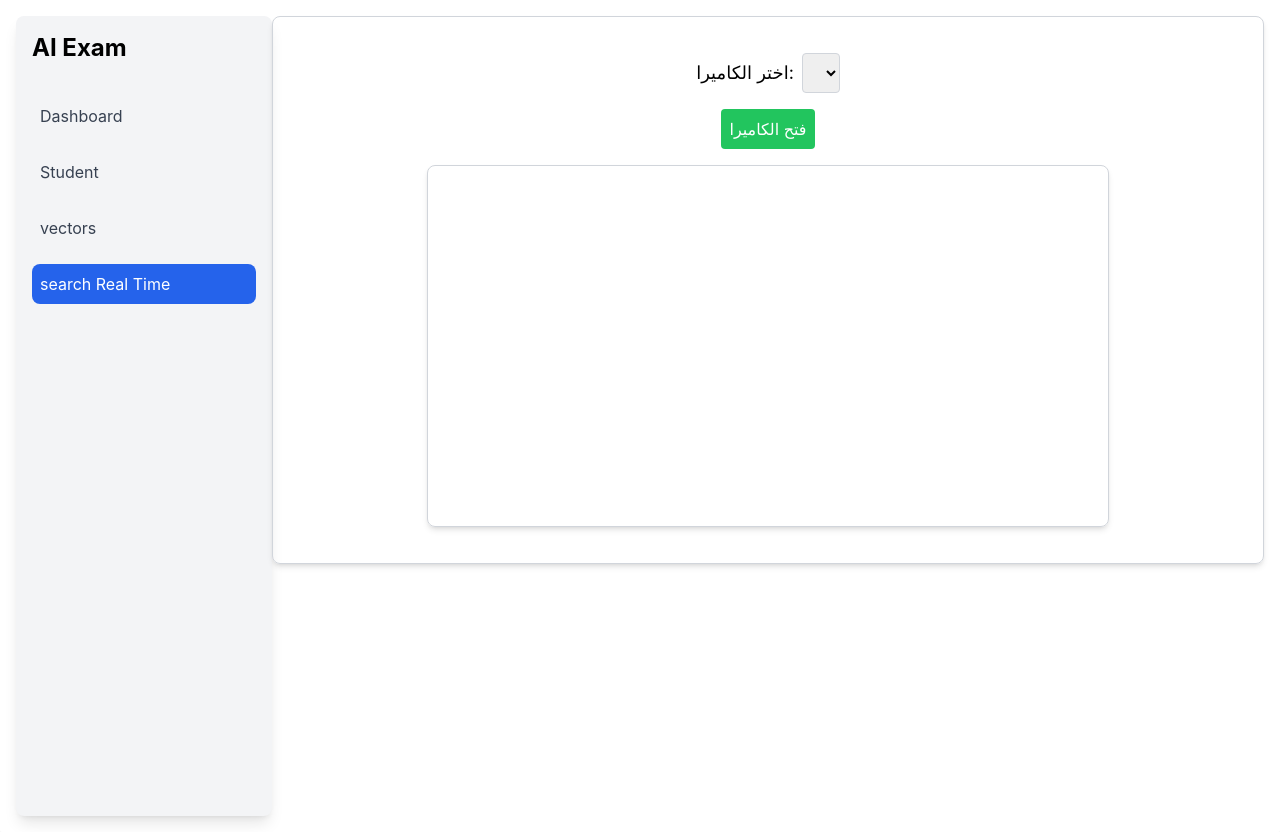
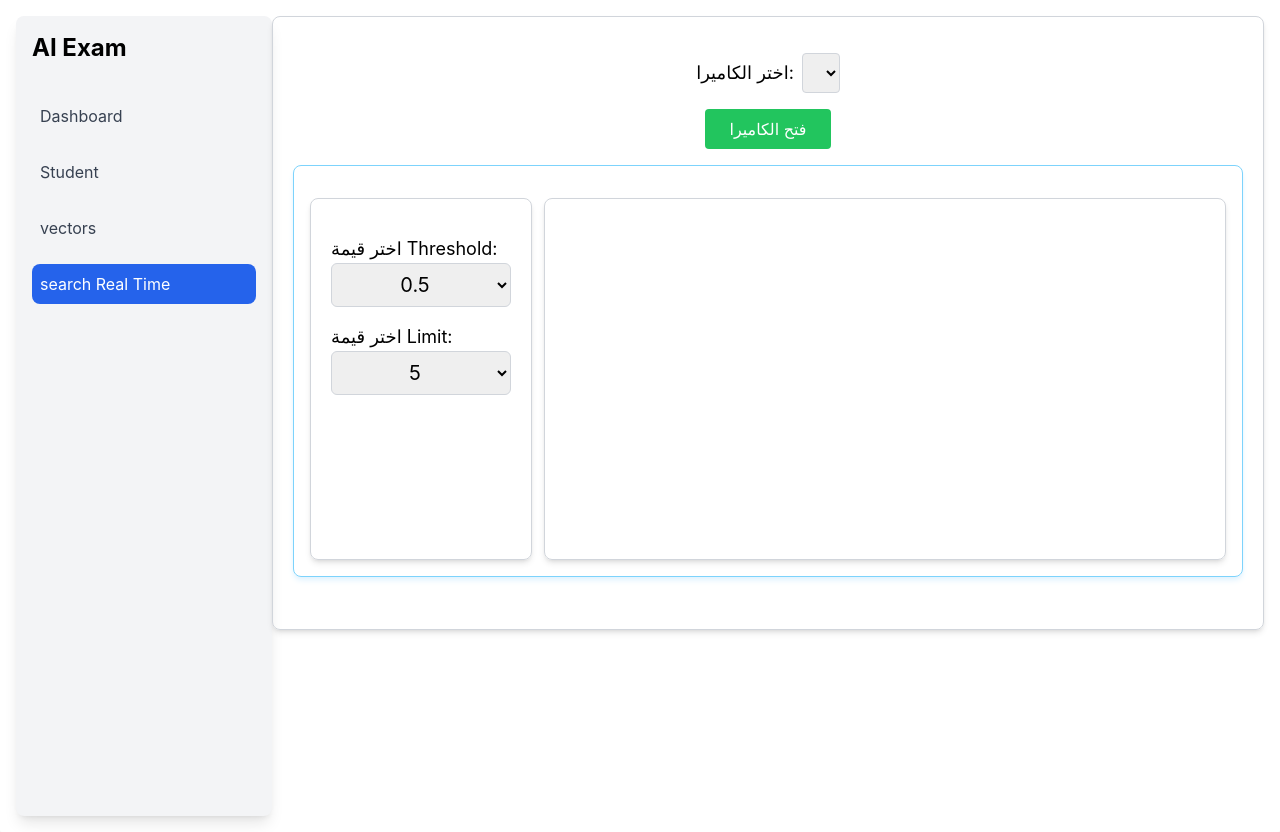
Before and after one commit to radanpro/identity, a React (Create React App) app in the folder frontend/: page /camera in a window 1280 px wide. Built offline with nearby package versions, Linux system fonts and the light colour scheme.

Commit message:
add dropdowns for thresdhold and limit,  automatically close camera after capturing image, and use selected values in formData

```diff
--- a/frontend/src/components/CameraControls.jsx
+++ b/frontend/src/components/CameraControls.jsx
@@ -11,7 +11,7 @@ const CameraControls = ({
       {!cameraActive ? (
         <button
           onClick={startCamera}
-          className="p-2 bg-green-500 text-white rounded"
+          className="p-2 px-6 bg-green-500 text-white rounded text-base"
         >
           فتح الكاميرا
         </button>
--- a/frontend/src/components/SearchRealTime.jsx
+++ b/frontend/src/components/SearchRealTime.jsx
@@ -13,6 +13,8 @@ const SearchRealTime = () => {
   const [devices, setDevices] = useState([]);
   const [selectedDeviceId, setSelectedDeviceId] = useState(null);
   const [studentsInfo, setStudentsInfo] = useState([]);
+  const [threshold, setThreshold] = useState(0.5); // حالة لتخزين قيمة threshold
+  const [limit, setLimit] = useState(5); // حالة لتخزين قيمة limit
 
   const videoRef = useRef(null);
   const canvasRef = useRef(null);
@@ -86,8 +88,8 @@ const SearchRealTime = () => {
       const sendImageToServer = async (imageBlob) => {
         const formData = new FormData();
         formData.append("image", imageBlob, "image.jpg");
-        formData.append("threshold", 0.5);
-        formData.append("limit", 5);
+        formData.append("threshold", threshold);
+        formData.append("limit", limit);
 
         setImageResults([]);
         setLoading(true);
@@ -119,7 +121,7 @@ const SearchRealTime = () => {
 
       await sendImageToServer(blob);
     }
-  }, [stopCamera]);
+  }, [stopCamera, limit, threshold]);
 
   const fetchAllStudentsInfo = async (faceData) => {
     const studentsInfoPromises = faceData.map(async (result) => {
@@ -157,13 +159,52 @@ const SearchRealTime = () => {
         stopCamera={stopCamera}
         captureImage={captureImage}
       />
-
+      <div className="flex justify-around w-full m-4 p-4 border border-sky-300 shadow-md shadow-sky-100 rounded-lg ">
+        <div className="flex-1 mt-4 mr-3  relative p-5 border border-gray-300 rounded-lg shadow-md">
+          {/* قائمة منسدلة لـ threshold */}
+          <div className="mt-4">
+            <label htmlFor="threshold-select" className="mr-2 text-lg">
+              اختر قيمة Threshold:
+            </label>
+            <select
+              id="threshold-select"
+              value={threshold}
+              onChange={(e) => setThreshold(parseFloat(e.target.value))}
+              className="p-2 border border-gray-300  w-full text-center text-xl rounded-md flex "
+            >
+              {Array.from({ length: 11 }, (_, i) => i * 0.1).map((value) => (
+                <option key={value} value={value}>
+                  {value.toFixed(1)}
+                </option>
+              ))}
+            </select>
+          </div>
+          {/* قائمة منسدلة لـ limit */}
+          <div className="mt-4">
+            <label htmlFor="limit-select" className="mr-2 text-lg">
+              اختر قيمة Limit:
+            </label>
+            <select
+              id="limit-select"
+              value={limit}
+              onChange={(e) => setLimit(parseInt(e.target.value))}
+              className="p-2 border border-gray-300 w-full text-center text-xl rounded-md flex "
+            >
+              {Array.from({ length: 10 }, (_, i) => i + 1).map((value) => (
+                <option key={value} value={value}>
+                  {value}
+                </option>
+              ))}
+            </select>
+          </div>
+        </div>
         <CameraView
           videoRef={videoRef}
           canvasRef={canvasRef}
           flash={flash}
           loading={loading}
         />
+      </div>
 
       <SearchResults imageResults={imageResults} studentsInfo={studentsInfo} />
     </div>
```
Lines whose indentation alone changed are shown as unchanged.
